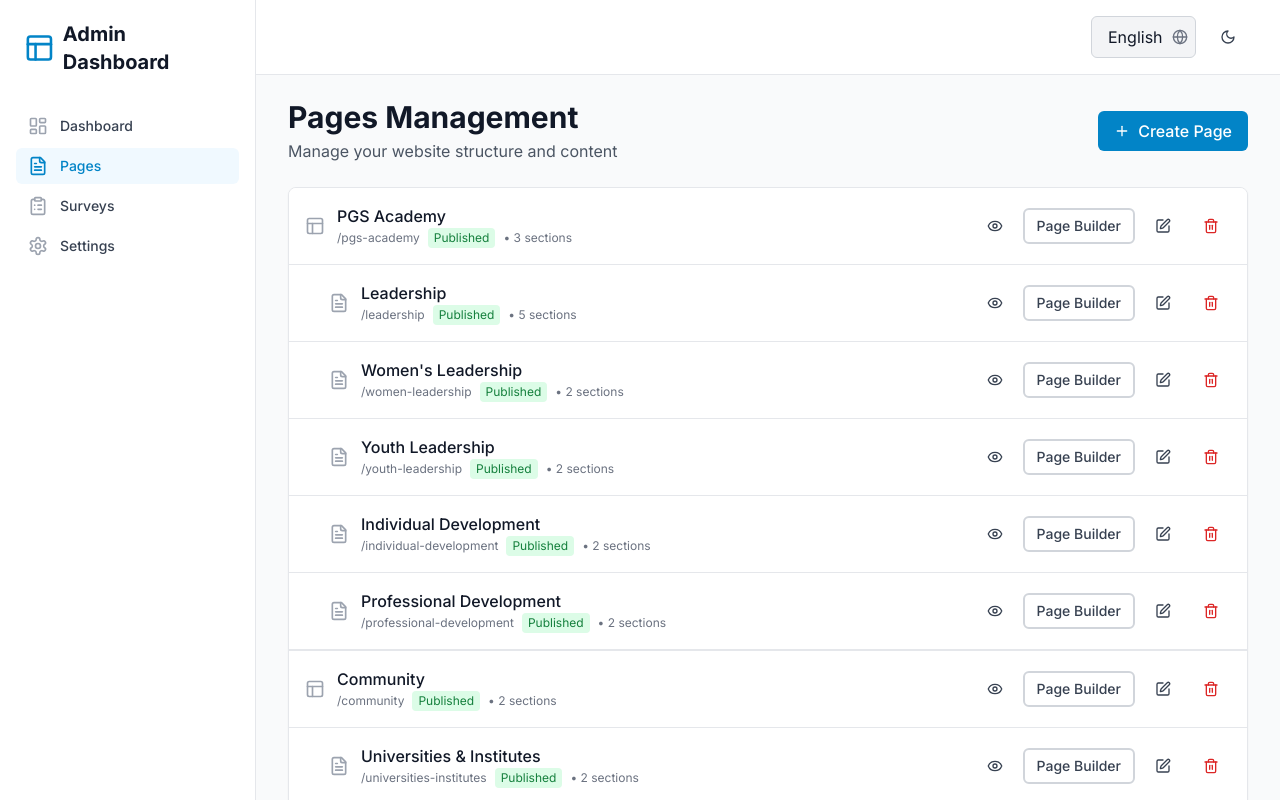
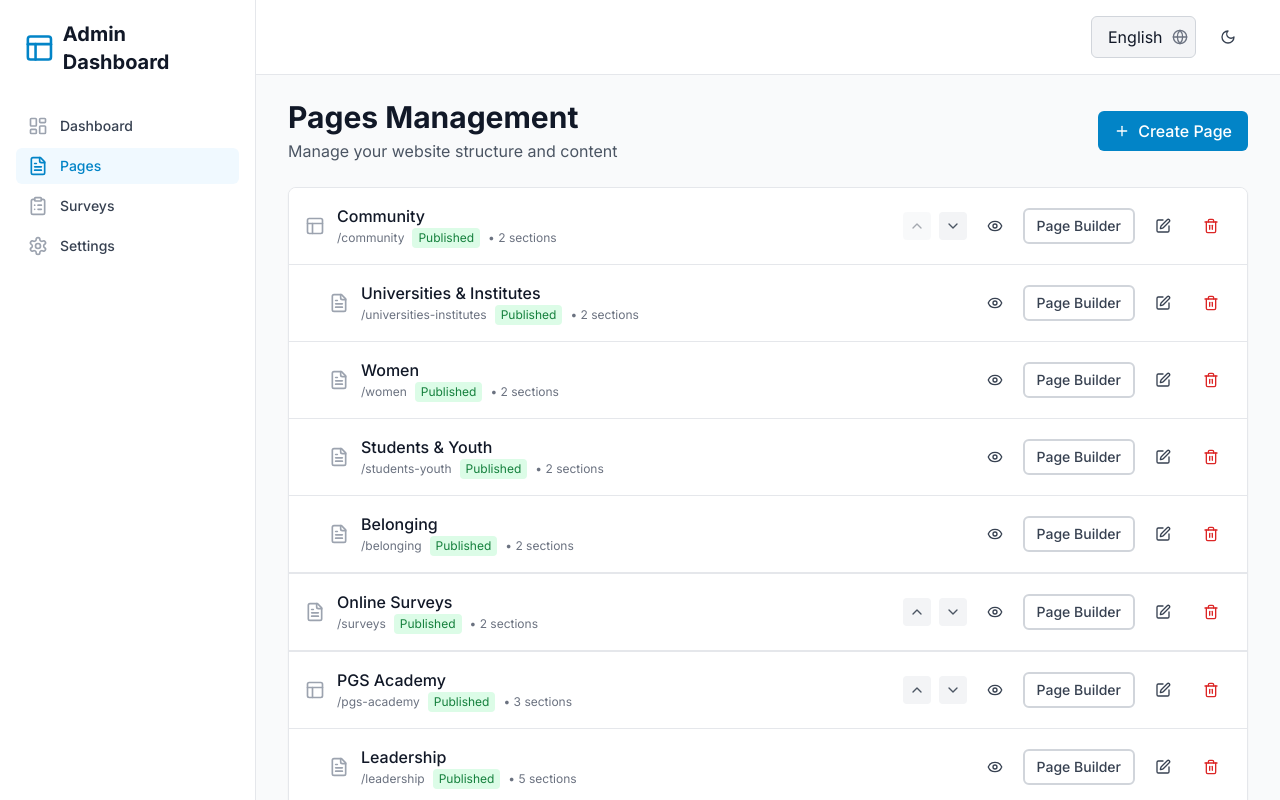
Before and after one commit to hazem-e99/CMS-Management, a React (Vite) app: page /admin/pages in a window 1280 px wide. Shown: the top 800 px of the page. Built offline with nearby package versions, Linux system fonts and the light colour scheme; data requests are answered from the project's data file.

Commit message:
add page order feature

```diff
--- a/src/features/pagesManagement/pages/PagesListPage.jsx
+++ b/src/features/pagesManagement/pages/PagesListPage.jsx
@@ -1,8 +1,8 @@
 import { useState } from 'react';
 import { useTranslation } from 'react-i18next';
 import { useNavigate } from 'react-router-dom';
-import { Plus, Edit, Trash2, Layout, FileText, Eye } from 'lucide-react';
-import { usePages, useDeletePage } from '../hooks/usePages';
+import { Plus, Edit, Trash2, Layout, FileText, Eye, ChevronUp, ChevronDown } from 'lucide-react';
+import { usePages, useDeletePage, useUpdatePage } from '../hooks/usePages';
 import { Button } from '../../../shared/ui/Button';
 import { Card } from '../../../shared/ui/Card';
 import { Modal } from '../../../shared/ui/Modal';
@@ -16,6 +16,7 @@ export function PagesListPage() {
   const navigate = useNavigate();
   const { data: pages, isLoading } = usePages();
   const deletePage = useDeletePage();
+  const updatePage = useUpdatePage();
 
   const [pageToDelete, setPageToDelete] = useState(null);
   const [previewPage, setPreviewPage] = useState(null);
@@ -35,9 +36,79 @@ export function PagesListPage() {
     }
   };
 
-  const renderPageItem = (page, level = 0) => {
-    const hasChildren = pages.some((p) => p.parentId === page.id);
+  // Sort pages by order
+  const sortedPages = pages ? [...pages].sort((a, b) => {
+    const orderA = a.metadata?.order ?? 999;
+    const orderB = b.metadata?.order ?? 999;
+    return orderA - orderB;
+  }) : [];
+
+  // Move page up
+  const movePageUp = async (page, currentIndex) => {
+    if (currentIndex === 0) return;
+
+    const topLevelPages = sortedPages.filter(p => !p.parentId);
+    const prevPage = topLevelPages[currentIndex - 1];
+
+    // Swap orders
+    await updatePage.mutateAsync({
+      id: page.id,
+      data: {
+        ...page,
+        metadata: {
+          ...page.metadata,
+          order: prevPage.metadata.order,
+        },
+      },
+    });
+
+    await updatePage.mutateAsync({
+      id: prevPage.id,
+      data: {
+        ...prevPage,
+        metadata: {
+          ...prevPage.metadata,
+          order: page.metadata.order,
+        },
+      },
+    });
+  };
+
+  // Move page down
+  const movePageDown = async (page, currentIndex, totalPages) => {
+    if (currentIndex === totalPages - 1) return;
+
+    const topLevelPages = sortedPages.filter(p => !p.parentId);
+    const nextPage = topLevelPages[currentIndex + 1];
+
+    // Swap orders
+    await updatePage.mutateAsync({
+      id: page.id,
+      data: {
+        ...page,
+        metadata: {
+          ...page.metadata,
+          order: nextPage.metadata.order,
+        },
+      },
+    });
+
+    await updatePage.mutateAsync({
+      id: nextPage.id,
+      data: {
+        ...nextPage,
+        metadata: {
+          ...nextPage.metadata,
+          order: page.metadata.order,
+        },
+      },
+    });
+  };
+
+  const renderPageItem = (page, level = 0, index = 0, totalPages = 0) => {
+    const hasChildren = sortedPages.some((p) => p.parentId === page.id);
     const paddingInline = level * 24;
+    const isTopLevel = level === 0;
 
     return (
       <div key={page.id}>
@@ -72,6 +143,28 @@ export function PagesListPage() {
           </div>
 
           <div className="flex items-center gap-2">
+            {/* Up/Down arrows - only for top-level pages */}
+            {isTopLevel && (
+              <>
+                <button
+                  onClick={() => movePageUp(page, index)}
+                  disabled={index === 0}
+                  className="p-1.5 bg-gray-100 dark:bg-gray-700 rounded hover:bg-gray-200 dark:hover:bg-gray-600 disabled:opacity-50 disabled:cursor-not-allowed"
+                  title={t('builder.moveUp')}
+                >
+                  <ChevronUp className="h-4 w-4 text-gray-600 dark:text-gray-300" />
+                </button>
+                <button
+                  onClick={() => movePageDown(page, index, totalPages)}
+                  disabled={index === totalPages - 1}
+                  className="p-1.5 bg-gray-100 dark:bg-gray-700 rounded hover:bg-gray-200 dark:hover:bg-gray-600 disabled:opacity-50 disabled:cursor-not-allowed"
+                  title={t('builder.moveDown')}
+                >
+                  <ChevronDown className="h-4 w-4 text-gray-600 dark:text-gray-300" />
+                </button>
+              </>
+            )}
+
             <Button
               variant="ghost"
               size="sm"
@@ -102,12 +195,14 @@ export function PagesListPage() {
             />
           </div>
         </div>
-        {pages
+        {sortedPages
           .filter((p) => p.parentId === page.id)
-          .map((child) => renderPageItem(child, level + 1))}
+          .map((child, childIndex) => renderPageItem(child, level + 1, childIndex, sortedPages.filter(p => p.parentId === page.id).length))}
       </div>
     );
   };
+
+  const topLevelPages = sortedPages.filter((page) => !page.parentId);
 
   return (
     <div className="space-y-6">
@@ -127,11 +222,11 @@ export function PagesListPage() {
 
       <Card className="overflow-hidden p-0">
         <div className="divide-y divide-gray-200 dark:divide-gray-700">
-          {pages
-            .filter((p) => !p.parentId)
-            .map((page) => renderPageItem(page))}
+          {topLevelPages.map((page, index) =>
+            renderPageItem(page, 0, index, topLevelPages.length)
+          )}
 
-          {pages.length === 0 && (
+          {sortedPages.length === 0 && (
             <div className="p-8 text-center text-gray-500 dark:text-gray-400">
               {t('pages.noPages')}
             </div>
```
Also changed, not shown: db.json.
